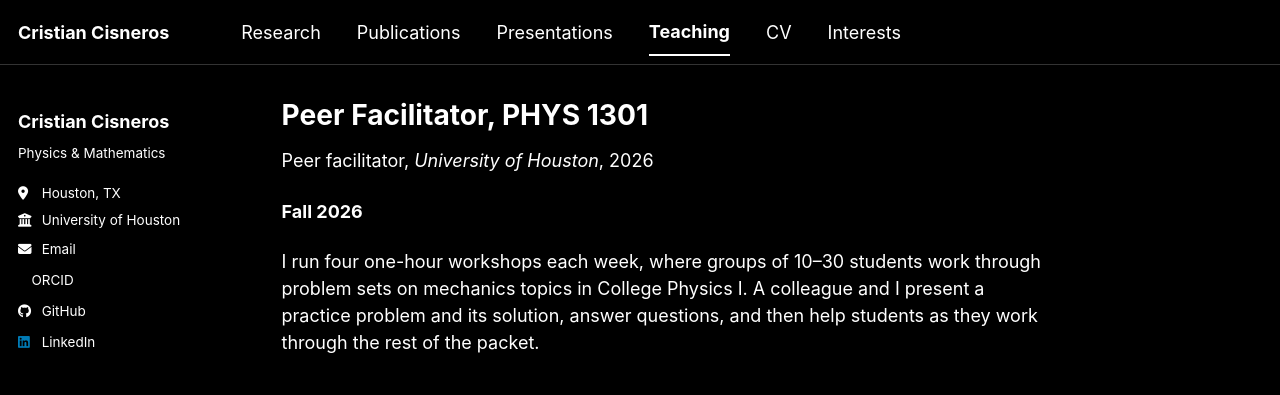
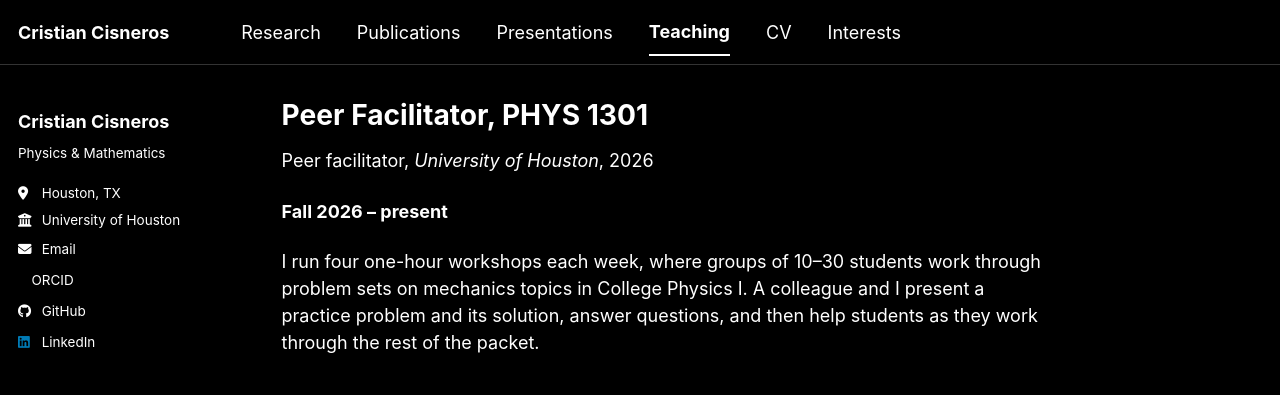
Before and after one commit to cristiancisneros06/cristiancisneros06.github.io, a Jekyll site: the page built from _teaching/2026-fall-phys-1301.md, in a window 1280 px wide. Shown: the top 395 px of the page. Built offline with Jekyll 4.4.1, drawn with Linux system fonts in a browser that asks for light colours; a style sheet for code colours, icons or effects is not loaded.

Commit message:
Add CV PDF and align site dates with CV
- Upload CV to files/cristian-cisneros-cv.pdf and enable the download link on the CV page
- Hénon CNN project: start date is November 2025 (when research with Dr. Gunaratne began), not Summer 2025
- Peer facilitator: Fall 2026 – present

Co-Authored-By: Claude Opus 5.5 <noreply@anthropic.com>
Claude-Session: https://claude.ai/code/session_01LQFy7d59PymVk9ZoS2UQrj

```diff
--- a/_teaching/2026-fall-phys-1301.md
+++ b/_teaching/2026-fall-phys-1301.md
@@ -8,6 +8,6 @@ date: 2026-08-24
 location: "Houston, TX"
 ---
 
-**Fall 2026**
+**Fall 2026 – present**
 
 I run four one-hour workshops each week, where groups of 10–30 students work through problem sets on mechanics topics in College Physics I. A colleague and I present a practice problem and its solution, answer questions, and then help students as they work through the rest of the packet.
```
Also changed, not shown: _pages/cv.md (+1 -2 lines), _portfolio/henon-cnn.md (+1 -1 lines), 1 other file.
